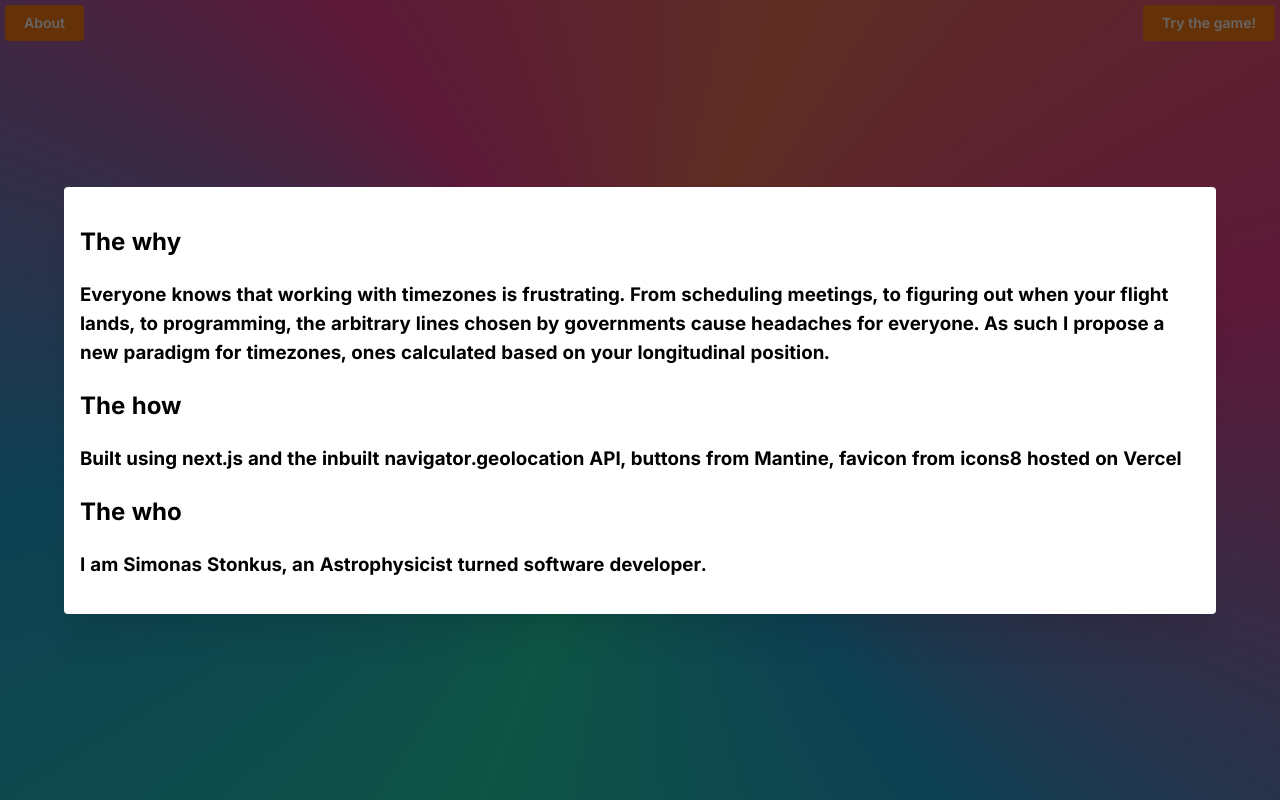
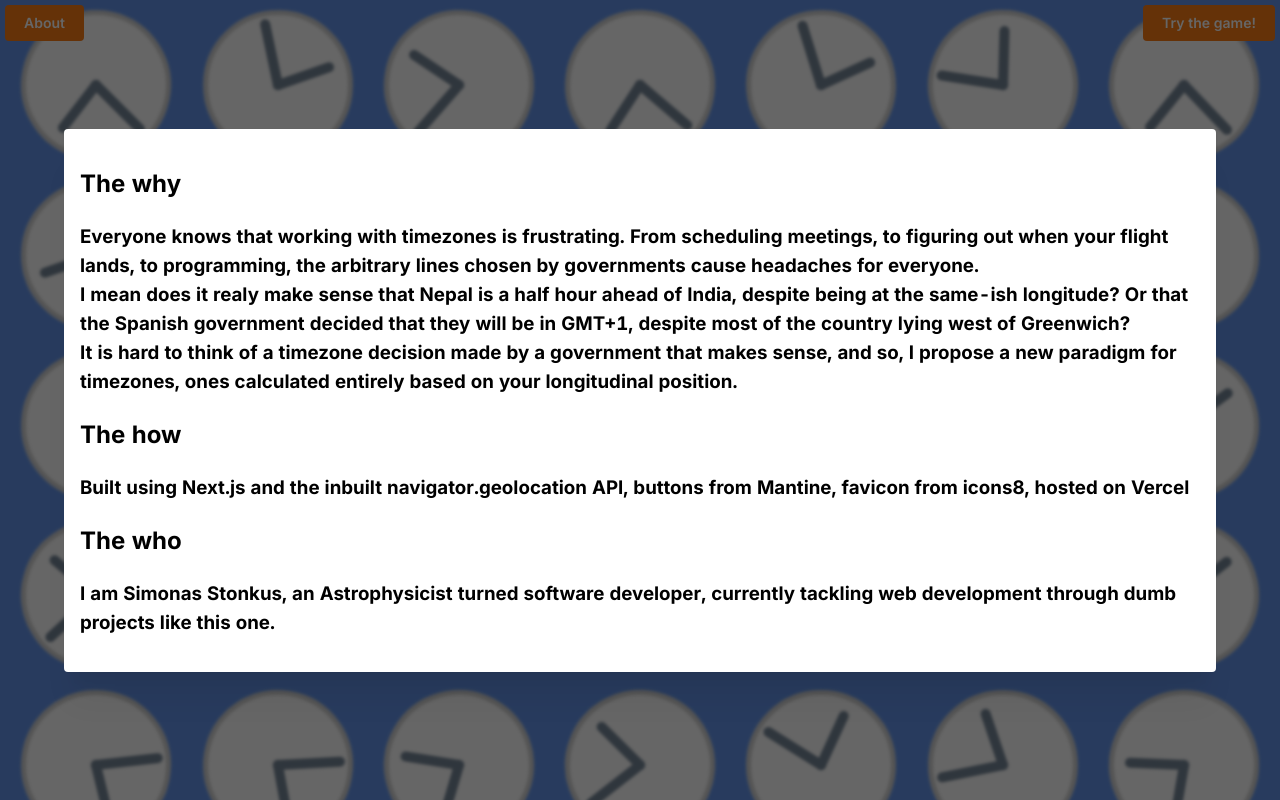
Before and after one commit to SimonasStonkus/more-accurate-timezones, a Next.js app: page / in a window 1280 px wide. Both pictures are taken after a click on the button "About". Built offline with nearby package versions, Linux system fonts and the light colour scheme.

Commit message:
updated background, and About modal

```diff
--- /dev/null
+++ b/app/components/ClockBackground.module.css
@@ -0,0 +1,86 @@
+.container {
+  padding: 10px;
+  display: flex;
+  flex-direction: row;
+  gap: 20px;
+  flex-wrap: wrap;
+  justify-content: space-evenly;
+  align-items: space-evenly;
+  height: 100vh;
+  overflow: hidden;
+  background-color: cornflowerblue;
+}
+
+.clock {
+  width: 150px;
+  height: 150px;
+  border: 5px solid lightgray;
+  border-radius: 50%;
+  display: flex;
+  align-items: center;
+  justify-content: center;
+  background: white;
+}
+
+.clock:before {
+  transform: rotate(var(--initial-rotation));
+  content: "";
+  position: relative;
+  background-color: lightslategray;
+  top: -31px;
+  left: 5px;
+  height: 72px;
+  width: 10px;
+  border-radius: 6px;
+  transform-origin: 50% 93%;
+  animation: rotate 10s linear infinite;
+}
+
+.clock:after {
+  transform: rotate(calc(var(--initial-rotation)));
+  content: "";
+  position: relative;
+  background-color: lightslategray;
+  top: -27px;
+  left: -5px;
+  height: 64px;
+  width: 10px;
+  border-radius: 6px;
+  transform-origin: 50% 92.2%;
+  animation: rotate 120s linear infinite;
+}
+
+@keyframes rotate {
+  0% {
+    transform: rotate(0deg);
+  }
+  100% {
+    transform: rotate(360deg);
+  }
+}
+
+/*
+.clock:before {
+  content: "";
+  position: relative;
+  background-color: lightslategray;
+  top: 7px;
+  height: 72px;
+  width: 10px;
+  border-radius: 6px;
+  transform-origin: 50% 93%;
+  animation: rotate 4s linear infinite;
+}
+
+.clock:after {
+  content: "";
+  position: relative;
+  background-color: red;
+  top: 15px;
+  height: 64px;
+  width: 10px;
+  border-radius: 6px;
+  transform-origin: 50% 92.2%;
+  animation: rotate 60s linear infinite;
+}
+*/
--- /dev/null
+++ b/app/components/ClockBackground.tsx
@@ -0,0 +1,43 @@
+import classes from "./ClockBackground.module.css";
+import { useState, useEffect, memo } from "react";
+
+const ClockBackground = memo(function ClockBackground() {
+  const [rotations, setRotations] = useState<number[]>([]);
+
+  useEffect(() => {
+    function handleResize() {
+      setRotations(
+        Array.from(
+          {
+            length:
+              Math.floor(window.innerWidth / 170 - 20) *
+              Math.floor(window.innerHeight / 170 - 20),
+          },
+          () => Math.random() * 360
+        )
+      );
+    }
+    handleResize();
+    window.addEventListener("resize", handleResize);
+
+    return () => window.removeEventListener("resize", handleResize);
+  }, []);
+
+  return (
+    <>
+      <div className={classes.container}>
+        {rotations.map((rotation, index) => (
+          <div
+            key={index}
+            className={classes.clock}
+            style={{
+              transform: `rotate(${rotation}deg)`,
+              filter: "blur(1.5px)",
+            }}
+          ></div>
+        ))}
+      </div>
+    </>
+  );
+});
+export default ClockBackground;
--- a/app/game/page.tsx
+++ b/app/game/page.tsx
@@ -3,6 +3,7 @@ import { useState, useEffect } from "react";
 import { Slider, Button } from "@mantine/core";
 import data from "./../api/data/world_cities_list.json";
 import Link from "next/link";
+import ClockBackground from "../components/ClockBackground";
 
 export default function Page() {
   const [selectedTime, setSelectedTime] = useState(0);
@@ -67,7 +68,7 @@ export default function Page() {
   //TODO: add mid round score display
   return (
     <div className="container">
-      <div className="background" />
+      <ClockBackground />
       <div className="Game">
         <Link href="/">
           {" "}
--- a/app/globals.css
+++ b/app/globals.css
@@ -55,6 +55,7 @@
   z-index: 2;
   padding: 20px;
   text-align: center;
+  border: 2px solid black;
 }
 .biggerBox {
   width: 100%;
--- a/app/layout.tsx
+++ b/app/layout.tsx
@@ -4,7 +4,6 @@ import "@mantine/core/styles.css";
 import { MantineProvider } from "@mantine/core";
 import "./globals.css";
 import { Analytics } from "@vercel/analytics/react";
-
 const inter = Inter({ subsets: ["latin"] });
 
 export const metadata: Metadata = {
--- a/app/page.tsx
+++ b/app/page.tsx
@@ -3,6 +3,7 @@ import { useState } from "react";
 import { useDisclosure } from "@mantine/hooks";
 import { Modal, Button } from "@mantine/core";
 import Link from "next/link";
+import ClockBackground from "./components/ClockBackground";
 
 export default function Page() {
   const [longitude, setLongitude] = useState(String);
@@ -44,7 +45,7 @@ export default function Page() {
   const [opened, { open, close }] = useDisclosure(false);
   return (
     <div className="container">
-      <div className="background" />
+      <ClockBackground />
       <div className="About">
         <Button onClick={open} color="orange">
           About
@@ -67,17 +68,27 @@ export default function Page() {
           Everyone knows that working with timezones is frustrating. From
           scheduling meetings, to figuring out when your flight lands, to
           programming, the arbitrary lines chosen by governments cause headaches
-          for everyone. As such I propose a new paradigm for timezones, ones
-          calculated based on your longitudinal position.
+          for everyone.
+          <br />
+          I mean does it realy make sense that Nepal is a half hour ahead of
+          India, despite being at the same-ish longitude? Or that the Spanish
+          government decided that they will be in GMT+1, despite most of the
+          country lying west of Greenwich?
+          <br />
+          It is hard to think of a timezone decision made by a government that
+          makes sense, and so, I propose a new paradigm for timezones, ones
+          calculated entirely based on your longitudinal position.
         </h3>
         <h2> The how </h2>
         <h3>
-          Built using next.js and the inbuilt navigator.geolocation API, buttons
-          from Mantine, favicon from icons8 hosted on Vercel
+          Built using Next.js and the inbuilt navigator.geolocation API, buttons
+          from Mantine, favicon from icons8, hosted on Vercel
         </h3>
         <h2> The who </h2>
         <h3>
-          I am Simonas Stonkus, an Astrophysicist turned software developer.
+          I am Simonas Stonkus, an Astrophysicist turned software developer,
+          currently tackling web development through dumb projects like this
+          one.
         </h3>
       </Modal>
       <div className="box">
```
